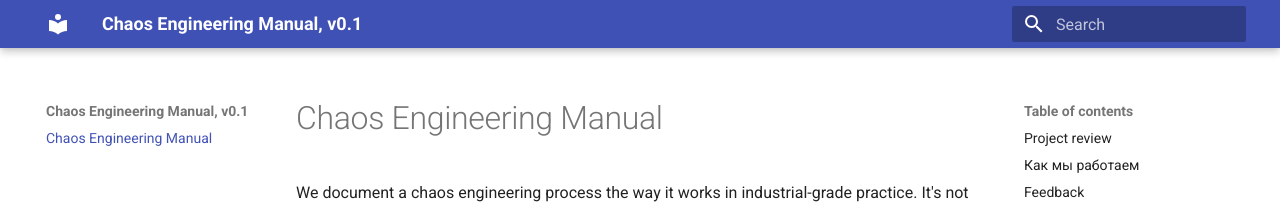
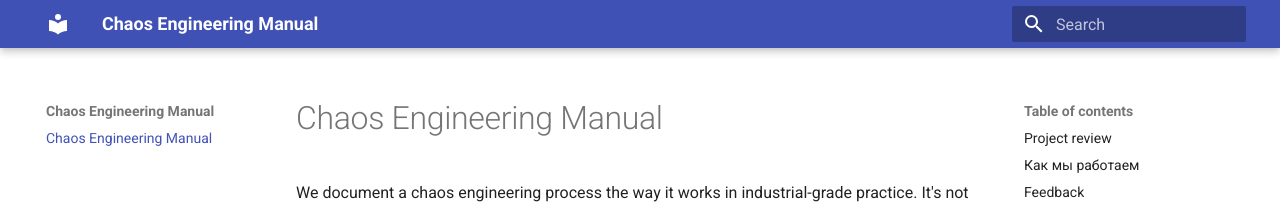
Before and after one commit to chaos-manual/chaos-manual.github.io, an MkDocs documentation site: the page built from documentation/index.md, in a window 1280 px wide. Shown: the top 208 px of the page. Built offline with MkDocs 1.6.1 and Material for MkDocs 9.7.7, drawn with Linux system fonts in a browser that asks for light colours.

Commit message:
no v. in header

```diff
--- a/mkdocs.yml
+++ b/mkdocs.yml
@@ -1,4 +1,4 @@
-site_name: Chaos Engineering Manual, v0.1
+site_name: Chaos Engineering Manual
 
 theme:
   name: material
```
